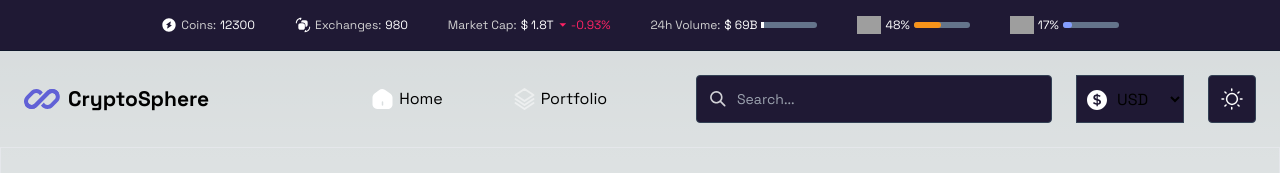
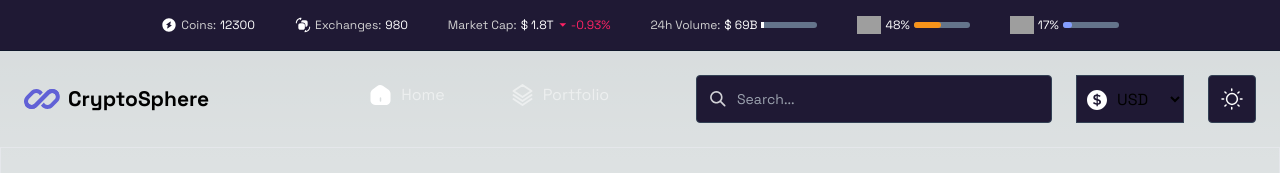
Before and after one commit to simongergely1013/crypto-next, a Next.js app: page / in a window 1280 px wide. Shown: the top 173 px of the page. Built offline with nearby package versions, Linux system fonts and the light colour scheme; grey boxes are pictures that could not be loaded.

Commit message:
added routing with links to home and portfolio

```diff
--- a/src/app/page.tsx
+++ b/src/app/page.tsx
@@ -1,4 +1,3 @@
-
 export default function Home() {
   return (
     <main className="flex min-h-screen flex-col items-center px-20 py-6 border">
--- a/src/app/portfolio/page.tsx
+++ b/src/app/portfolio/page.tsx
@@ -1,4 +1,4 @@
- export default function Page() {
+  export default function Page() {
     return(
         <p>Portfolio page</p>
     )
--- a/src/app/ui/navbar/icons/homeIcon.tsx
+++ b/src/app/ui/navbar/icons/homeIcon.tsx
@@ -1,9 +1,12 @@
+'use client';
+import { usePathname } from "next/navigation";
 import React from "react";
 
 const HomeIcon = () => {
+    const pathname = usePathname();
     return(
         <svg xmlns="http://www.w3.org/2000/svg" width="25" height="24" viewBox="0 0 25 24" fill="none">
-        <path d="M20.5402 6.81969L14.7802 2.78969C13.2102 1.68969 10.8002 1.74969 9.29023 2.91969L4.28023 6.82969C3.28023 7.60969 2.49023 9.20969 2.49023 10.4697V17.3697C2.49023 19.9197 4.56023 21.9997 7.11023 21.9997H17.8902C20.4402 21.9997 22.5102 19.9297 22.5102 17.3797V10.5997C22.5102 9.24969 21.6402 7.58969 20.5402 6.81969ZM13.2502 17.9997C13.2502 18.4097 12.9102 18.7497 12.5002 18.7497C12.0902 18.7497 11.7502 18.4097 11.7502 17.9997V14.9997C11.7502 14.5897 12.0902 14.2497 12.5002 14.2497C12.9102 14.2497 13.2502 14.5897 13.2502 14.9997V17.9997Z" fill="white"/>
+        <path d="M20.5402 6.81969L14.7802 2.78969C13.2102 1.68969 10.8002 1.74969 9.29023 2.91969L4.28023 6.82969C3.28023 7.60969 2.49023 9.20969 2.49023 10.4697V17.3697C2.49023 19.9197 4.56023 21.9997 7.11023 21.9997H17.8902C20.4402 21.9997 22.5102 19.9297 22.5102 17.3797V10.5997C22.5102 9.24969 21.6402 7.58969 20.5402 6.81969ZM13.2502 17.9997C13.2502 18.4097 12.9102 18.7497 12.5002 18.7497C12.0902 18.7497 11.7502 18.4097 11.7502 17.9997V14.9997C11.7502 14.5897 12.0902 14.2497 12.5002 14.2497C12.9102 14.2497 13.2502 14.5897 13.2502 14.9997V17.9997Z" fill={pathname === '/' ? 'white' : 'gray'}/>
         </svg>
     )
 };
--- a/src/app/ui/navbar/icons/portfolioIcon.tsx
+++ b/src/app/ui/navbar/icons/portfolioIcon.tsx
@@ -1,8 +1,11 @@
+'use client';
+import { usePathname } from "next/navigation";
 import React from "react";
 
 const PortfolioIcon = () => {
+    const pathname = usePathname();
     return(
-        <svg xmlns="http://www.w3.org/2000/svg" width="25" height="24" viewBox="0 0 25 24" fill="none">
+        <svg xmlns="http://www.w3.org/2000/svg" width="25" height="24" viewBox="0 0 25 24" fill={pathname === "/portfolio" ? "white" : "none"}>
 <path d="M21.5 12L12.5 18L3.5 12M21.5 16L12.5 22L3.5 16M21.5 8L12.5 14L3.5 8L12.5 2L21.5 8Z" stroke="white" stroke-opacity="0.5" stroke-width="2" stroke-linecap="round" stroke-linejoin="round"/>
 </svg>
     )
--- a/src/app/ui/navbar/navbar.tsx
+++ b/src/app/ui/navbar/navbar.tsx
@@ -1,4 +1,6 @@
+'use client';
 import {navBarData, coinsTableData} from '../../lib/placerholder-data';
+import { usePathname } from 'next/navigation';
 import ActiveCoinsIcon from './icons/activeCoinsIcon';
 import ExchangesIcon from './icons/exchangesIcon';
 import GreenTriangle from './icons/greenTriangle';
@@ -10,6 +12,8 @@ import PortfolioIcon from './icons/portfolioIcon';
 import Search from './search/search';
 import CurrencyChange from './currencyChange/currencyChange';
 import ThemeSwitch from './themeSwitch/themeSwitch';
+import Link from 'next/link';
+import clsx from 'clsx';
 
 const styles = {
     main:'',
@@ -18,7 +22,10 @@ const styles = {
     flex: 'flex items-center gap-1',
     span: 'text-[#FFF]',
     progressBar: 'h-full absolute rounded',
-    logoContainer: 'flex items-center gap-2'
+    logoContainer: 'flex items-center gap-2',
+    bottomLeft: 'w-1/2 flex',
+    linkContainer: 'w-1/2',
+    link: 'flex items-center justify-center gap-2'
 }
 
 export default function NavBar() {
@@ -31,6 +38,7 @@ export default function NavBar() {
     const volumeToMktCapPerc = Math.round((data.total_volume.usd / data.total_market_cap.usd) * 100);
     const btcDominance = Math.round(data.market_cap_percentage.btc);
     const ethDominance = Math.round(data.market_cap_percentage.eth);
+    const pathname = usePathname();
 
     return(
         <div>
@@ -43,13 +51,13 @@ export default function NavBar() {
                 <div className={styles.flex}><img src={coinsTableData[1].image} alt='eth-logo' width={24} height={24}/><span className={styles.span}>{ethDominance}%</span><ProgessBarSmall className={`${styles.progressBar} bg-[#849DFF]`} width={`${ethDominance}%`}/></div>
             </div>
             <div className={styles.bottom}>
-                    <div className='w-1/2 flex'>
+                    <div className={styles.bottomLeft}>
                         <div className='w-1/2'>
                             <div className={styles.logoContainer}><AppLogo/><span className='text-[21px] font-bold'>CryptoSphere</span></div>
                         </div>
                         <div className='w-1/2 flex'>
-                            <div className="w-1/2 flex items-center justify-center gap-1"><HomeIcon/><span>Home</span></div>
-                            <div className="w-1/2 flex items-center justify-center gap-1"><PortfolioIcon/><span>Portfolio</span></div>
+                            <div className='w-1/2'><Link href={"/"} className={styles.link}><HomeIcon/><span className={clsx('text-white/50', {'text-white' : pathname === '/'})}>Home</span></Link></div>
+                            <div className='w-1/2'><Link href={"/portfolio"} className={styles.link}><PortfolioIcon/><span className={clsx('text-white/50', {'text-white' : pathname === '/portfolio'})}>Portfolio</span></Link></div>
                         </div>
                 </div>
                 <div className='w-1/2 flex justify-end gap-6'>
```
